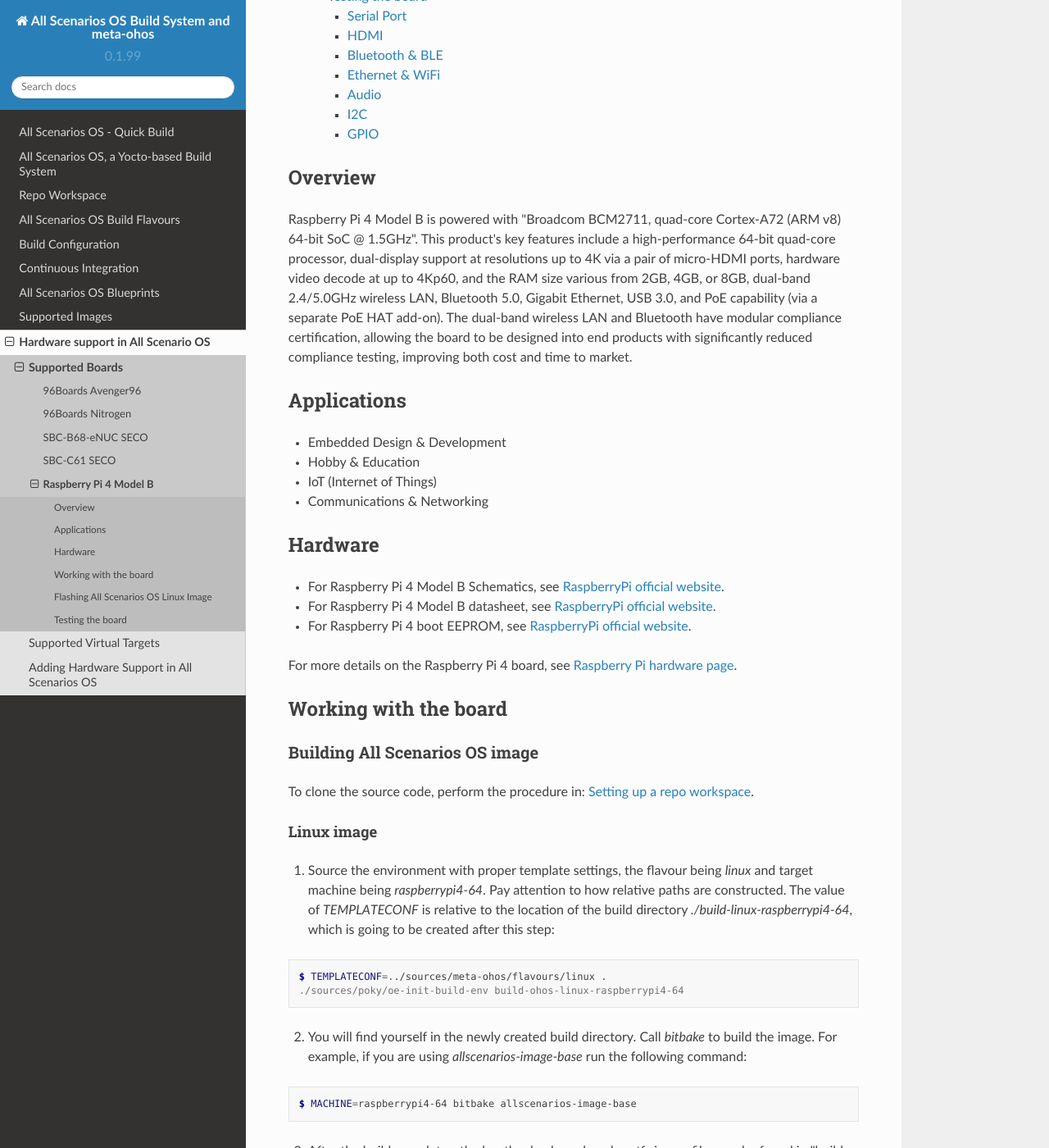
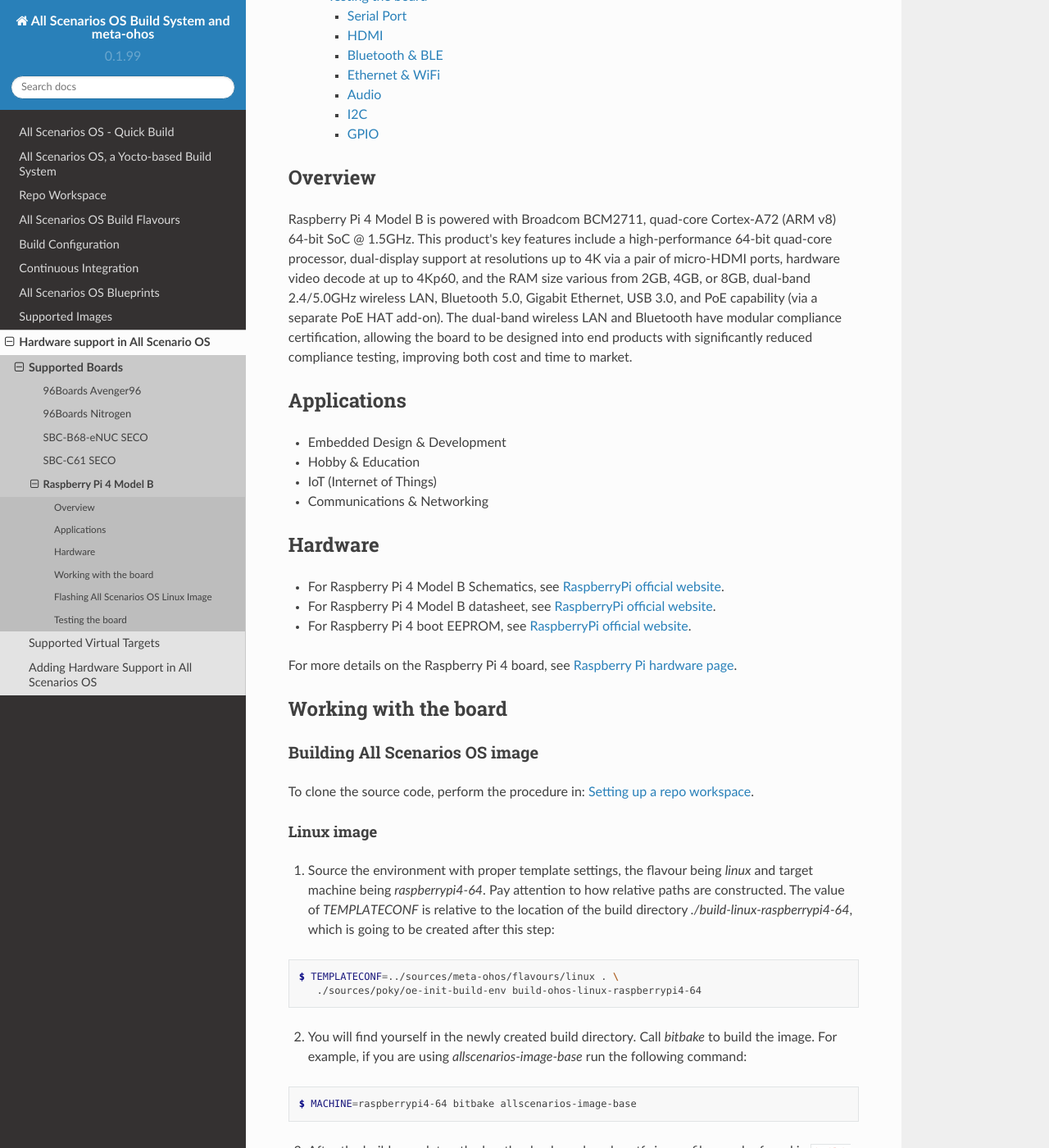
Before and after one commit to alema-r/Alessandro-Marcolini-Oniro, a Sphinx documentation site: the page built from docs/hardware-support/boards/raspberrypi4.rst, in a window 1280 px wide and 1400 px high, scrolled down 404 px. Shown: the whole window at 82% size. Built offline with Sphinx 7.4.7 and the Read the Docs theme 2.0.0, drawn with Linux system fonts in a browser that asks for light colours; some of the changed text lies outside the part shown.

```diff
--- a/docs/hardware-support/boards/raspberrypi4.rst
+++ b/docs/hardware-support/boards/raspberrypi4.rst
@@ -13,8 +13,8 @@ Raspberry Pi 4 Model B
 Overview
 ********
 
-Raspberry Pi 4 Model B is powered with "Broadcom BCM2711, quad-core Cortex-A72
-(ARM v8) 64-bit SoC @ 1.5GHz". This product's key features include a
+Raspberry Pi 4 Model B is powered with Broadcom BCM2711, quad-core Cortex-A72
+(ARM v8) 64-bit SoC @ 1.5GHz. This product's key features include a
 high-performance 64-bit quad-core processor, dual-display support at
 resolutions up to 4K via a pair of micro-HDMI ports, hardware video decode at
 up to 4Kp60, and the RAM size various from 2GB, 4GB, or 8GB, dual-band
@@ -67,8 +67,8 @@ Linux image
 
 .. code-block:: console
 
-   $ TEMPLATECONF=../sources/meta-ohos/flavours/linux .
-   ./sources/poky/oe-init-build-env build-ohos-linux-raspberrypi4-64
+   $ TEMPLATECONF=../sources/meta-ohos/flavours/linux . \
+      ./sources/poky/oe-init-build-env build-ohos-linux-raspberrypi4-64
 
 2. You will find yourself in the newly created build directory. Call *bitbake*
    to build the image. For example, if you are using *allscenarios-image-base*
@@ -80,9 +80,9 @@ Linux image
 
 3. After the build completes, the bootloader, kernel, and rootfs image files
    can be found in
-   "build-ohos-linux-raspberrypi4-64/tmp/deploy/images/$MACHINE/".
+   ``build-ohos-linux-raspberrypi4-64/tmp/deploy/images/$MACHINE/``.
    The key file which is needed to flash into the SD card is
-   "allscenarios-image-base-raspberrypi4-64.wic.bz2"
+   ``allscenarios-image-base-raspberrypi4-64.wic.bz2``.
 
 Flashing All Scenarios OS Linux Image
 *************************************
@@ -101,9 +101,9 @@ Download the latest *etcher* tool from `balena-io etcher page
 Unzip and run the application.
 
    * Click "Flash from file" -> Navigate to
-     "build-ohos-linux-raspberrypi/tmp/deploy/images/$MACHINE/allscenarios-image-base-raspberrypi4-64.wic"
+     ``build-ohos-linux-raspberrypi/tmp/deploy/images/$MACHINE/allscenarios-image-base-raspberrypi4-64.wic``
 
-   * Click "Select target" -> Chose the SD Card device name (/dev/sdb).
+   * Click "Select target" -> Chose the SD Card device name (e.g. ``/dev/sdb``).
 
    * Click "Flash!"
 
@@ -116,8 +116,8 @@ Testing the board
 Serial Port
 ===========
 
-"By default, the new GPIO UART is disabled". To enable the serial UART, edit
-the *./sources/meta-ohos/flavours/linux/local.conf.sample* file.
+By default, the new GPIO UART is disabled. To enable the serial UART, edit
+the ``./sources/meta-ohos/flavours/linux/local.conf.sample`` file.
 
 For more details, see `UART configuration
 <https://www.raspberrypi.org/documentation/configuration/uart.md>`__.
@@ -134,7 +134,7 @@ For more details, see `Optional build configuration
 HDMI
 ====
 
-"Two micro HDMI ports(HDMI-0 and HDMI-1) are enabled by default". Simply
+Two micro HDMI ports (HDMI-0 and HDMI-1) are enabled by default. Simply
 plugging your HDMI-equipped monitor into the RPi4 using a standard HDMI
 cable will automatically lead to the Pi using the best resolution
 the monitor supports.
@@ -160,13 +160,13 @@ Audio
 =====
 
 To enable the audio over 3.5mm jack, add the following line in
-*./sources/meta-ohos/flavours/linux/local.conf.sample*
+``./sources/meta-ohos/flavours/linux/local.conf.sample``
 
 .. code-block:: console
 
    RPI_EXTRA_CONFIG = "dtparam=audio=on"
 
-To enable the **aplay** support for audio playback, append the following lines:
+To enable the ``aplay`` support for audio playback, append the following lines:
 
 .. code-block:: console
 
@@ -175,12 +175,11 @@ To enable the **aplay** support for audio playback, append the following lines:
    IMAGE_INSTALL_append = " alsa-lib alsa-utils alsa-tools"
 
 To test the audio out on the *3.5mm audio jack*, we need to download the wav
-file and play with *aplay*.
+file and play with ``aplay``.
 
 .. code-block:: console
 
-   # wget \
-   https://file-examples-com.github.io/uploads/2017/11/file_example_WAV_1MG.wav
+   # wget https://file-examples-com.github.io/uploads/2017/11/file_example_WAV_1MG.wav
    # aplay file_example_WAV_1MG.wav
 
 Connect the headset on *3.5mm audio jack* and you should be able to hear the
@@ -190,7 +189,7 @@ I2C
 ===
 
 I2C is disabled by default. To enable I2C, edit the
-*./sources/meta-ohos/flavours/linux/local.conf.sample* file with below line:
+``./sources/meta-ohos/flavours/linux/local.conf.sample`` file with below line:
 
 .. code-block:: console
 
@@ -219,8 +218,7 @@ The following example shows how to test the GPIO-24 (which corresponds to
 physical pin number 18 on the GPIO connector of the Raspberry Pi):
 
 By default, sysfs driver is loaded, you will see the GPIO hardware exposed in
-the file system under
-/sys/class/gpio. It might look something like this:
+the file system under ``/sys/class/gpio``. It might look something like this:
 
 .. code-block:: console
 
@@ -228,7 +226,7 @@ the file system under
    export       gpiochip0    gpiochip504  unexport
 
 We'll look at how to use this interface next. Note that the device names
-starting with "gpiochip" are the GPIO controllers and we won't directly use
+starting with ``gpiochip`` are the GPIO controllers and we won't directly use
 them.
 
 To use a GPIO pin from the sysfs interface, perform the following steps:
@@ -247,19 +245,19 @@ To use a GPIO pin from the sysfs interface, perform the following steps:
 
 3) If an output pin, set the level to low or high.
 
-To validate the gpio24 pin value, connect the LED light with the positive line
-on pin# 18 (GPIO24) and the negative line on pin# 20 (Ground).
+To validate the GPIO24 pin value, connect the LED light with the positive line
+on pin #18 (GPIO24) and the negative line on pin #20 (Ground).
 
 .. code-block:: console
 
-   # echo 0 >/sys/class/gpio/gpio24/value  -> to set it low - LED Turn OFF
-   # echo 1 >/sys/class/gpio/gpio24/value  -> to set it high - LED Turn ON
+   # echo 0 >/sys/class/gpio/gpio24/value  # to set it low - LED Turn OFF
+   # echo 1 >/sys/class/gpio/gpio24/value  # to set it high - LED Turn ON
 
 4) If an input pin, read the pin's level (low or high).
 
 .. code-block:: console
 
-   # cat /sys/class/gpio/gpio24/value  -> 0 is low & 1 is high.
+   # cat /sys/class/gpio/gpio24/value  # 0 is low & 1 is high.
 
 5) When done, unexport the pin.
 
```
Also changed, not shown: other parts of docs/hardware-support/boards/raspberrypi4.rst (+1 -1 lines).
